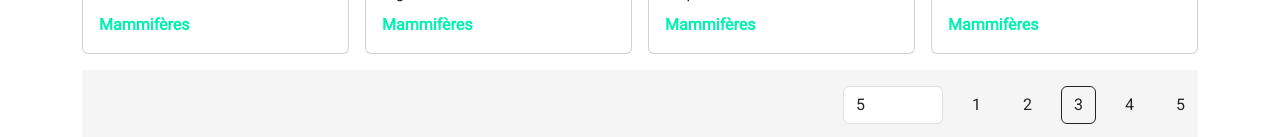
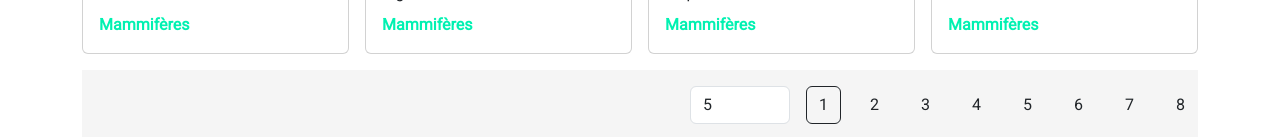
Before and after one commit to Ceeeed1985/TP3-le_zoo_react, a React (Vite) app: page / in a window 1280 px wide. Shown: the part 843-980 px from the top of the page. Built offline with nearby package versions, Linux system fonts and the light colour scheme.

Commit message:
methods to navigate ok

```diff
--- a/src/assets/components/PageContainer.jsx
+++ b/src/assets/components/PageContainer.jsx
@@ -26,7 +26,10 @@ export default function PageContainer() {
     setAnimals(searchData(searchText));
   }
 
-  const handlePageChange = () => {};
+  const handlePageChange = (pageNumber) => {
+    setCurrentPage(pageNumber);
+  };
+
   const handlePageSizeChange = (e) => {
     const perPage = e.target.value;
     setItemsPerPage(perPage);
--- a/src/assets/components/Pagination.jsx
+++ b/src/assets/components/Pagination.jsx
@@ -2,7 +2,7 @@ import React from 'react'
 
 export default function Pagination({
     currentPage,
-    totalPage,
+    totalPages,
     handlePageSizeChange,
     onPageChange,
     setItemsPerPage,
@@ -17,11 +17,16 @@ export default function Pagination({
         <option value="20">20</option>
       </select>
 
-      <button className='btn'>1</button>
-      <button className='btn'>2</button>
-      <button className='btn active'>3</button>
-      <button className='btn'>4</button>
-      <button className='btn'>5</button>
+    {Array.from({length: totalPages}).map((_,index) => {
+      return <button
+        key={index}
+        className={currentPage === index + 1 ? 'active btn' : 'btn'}
+        onClick={() => onPageChange(index + 1)}
+        >
+          {index + 1}
+        </button>
+      })}
+
     </div>
   )
 }
```
